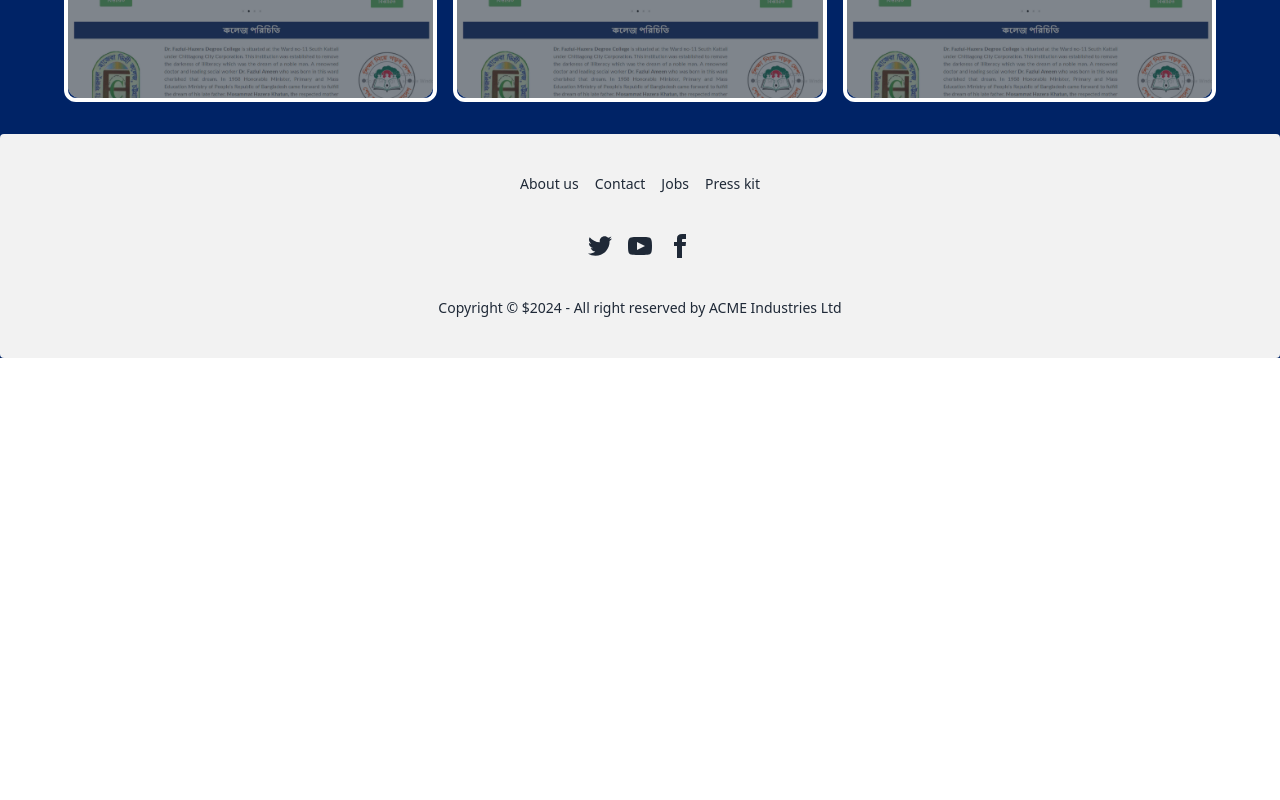
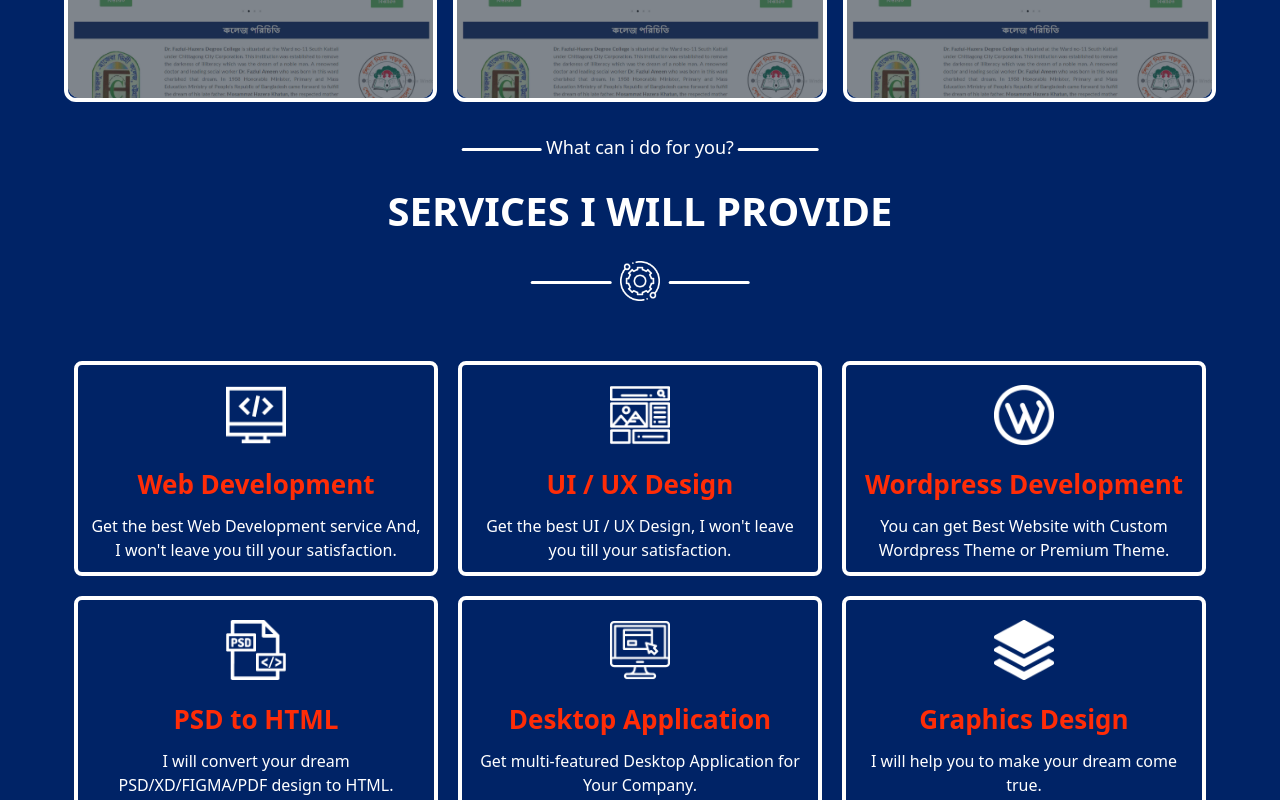
Before and after one commit to abrarul-hoque/abrar-portfolio, a React (Vite) app: page / in a window 1280 px wide. Shown: the part 1280-2080 px from the top of the page. Before the commit the page ends 1638 px from the top, so only its background shows below. Built offline with nearby package versions, Linux system fonts and the light colour scheme.

Commit message:
Added Services Section

```diff
--- a/src/components/pages/Home/Home.jsx
+++ b/src/components/pages/Home/Home.jsx
@@ -1,13 +1,14 @@
 import React from 'react';
 import Banner from './Banner';
 import Projects from './Projects';
+import Services from './Services';
 
 const Home = () => {
     return (
         <div className='max-w-6xl mx-auto '>
             <Banner></Banner>
             <Projects></Projects>
-
+            <Services></Services>
         </div>
     );
 };
```
